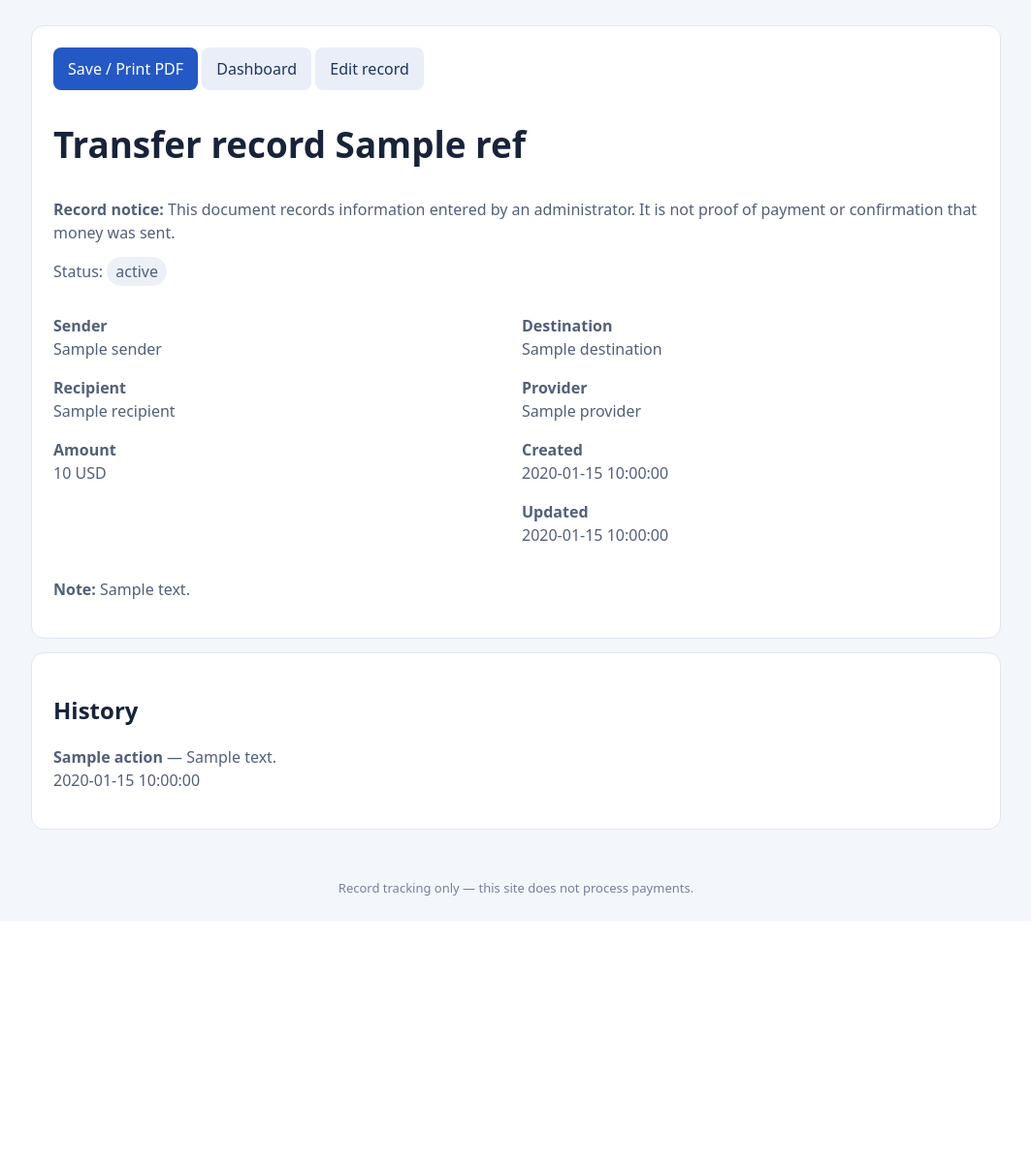
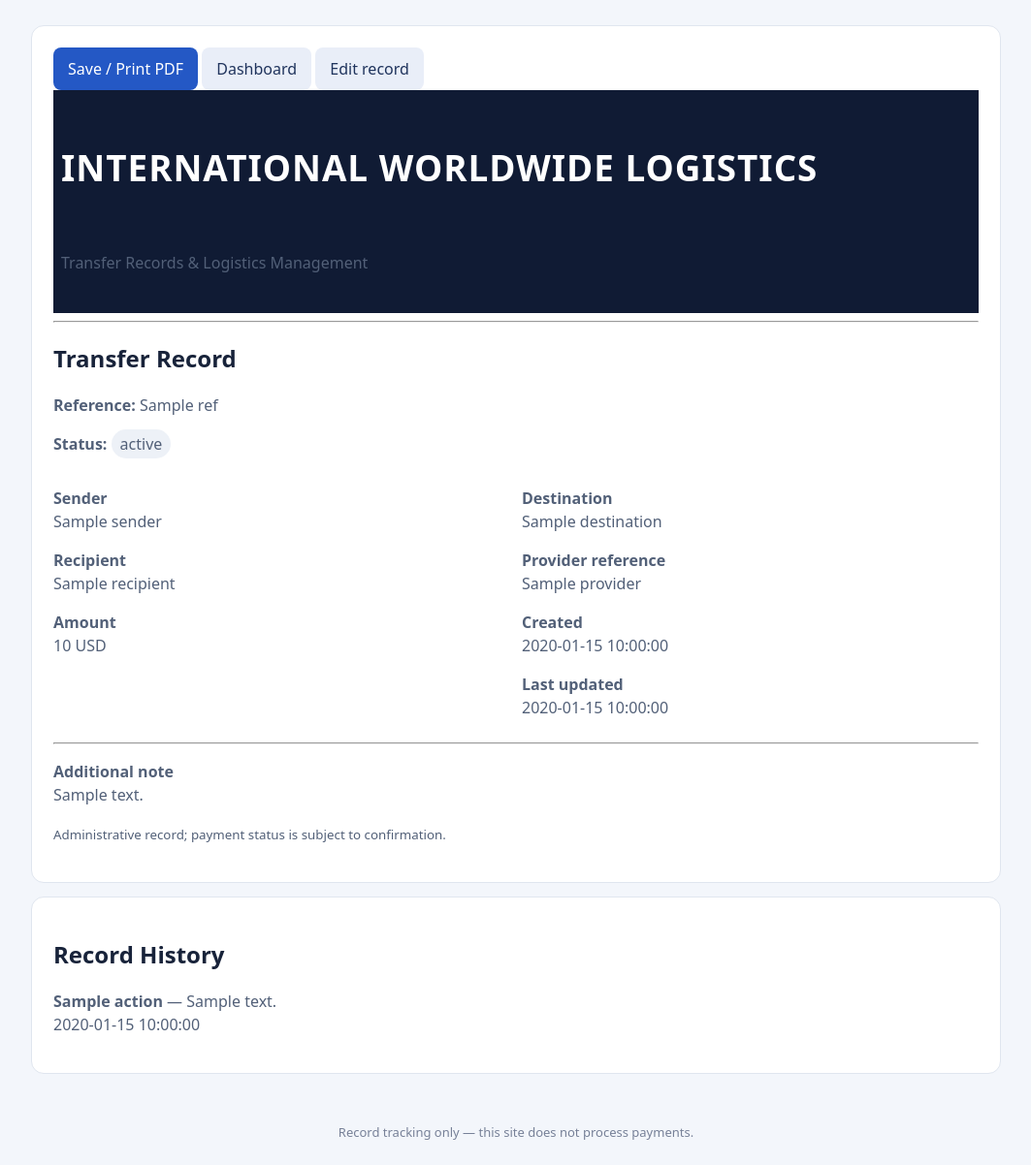
Before and after one commit to efenewton39-ui/newton-transfer-portal-fresh, a Flask app: template templates/detail.html in a window 1280 px wide. Shown: the part 58-1260 px from the top of the page at 97% size, without its empty margins (108-1171 px from the left). Before the commit the page ends 982 px from the top, so only its background shows below. Run offline with Flask 3, Linux system fonts and the light colour scheme; the template is opened without the code that fills it: most values are stand-ins (such as "Sample title", 1, 10 or a date in 2020); parts of the project's set-up code (start-up, migrations or seed data) failed here and were passed over.

Commit message:
Brand transfer record page.

```diff
--- a/templates/detail.html
+++ b/templates/detail.html
@@ -1 +1,49 @@
-{% extends "base.html" %}{% block content %}<section class="card"><div class="no-print"><button type="button" onclick="window.print()">Save / Print PDF</button> <a class="btn secondary" href="/dashboard">Dashboard</a> <a class="btn secondary" href="/{{t.id}}/edit">Edit record</a></div><h1>Transfer record {{t.ref}}</h1><p><b>Record notice:</b> This document records information entered by an administrator. It is not proof of payment or confirmation that money was sent.</p><p>Status: <span class="pill">{{t.status}}</span></p><div class="row"><div><p><b>Sender</b><br>{{t.sender}}</p><p><b>Recipient</b><br>{{t.recipient}}</p><p><b>Amount</b><br>{{t.amount}} {{t.currency}}</p></div><div><p><b>Destination</b><br>{{t.destination or '—'}}</p><p><b>Provider</b><br>{{t.provider or '—'}}</p><p><b>Created</b><br>{{t.created}}</p><p><b>Updated</b><br>{{t.updated}}</p></div></div><p><b>Note:</b> {{t.note or '—'}}</p></section><section class="card no-print"><h2>History</h2>{% for h in history %}<p><b>{{h.action}}</b> — {{h.details}}<br>{{h.created}}</p>{% else %}<p>No history.</p>{% endfor %}</section>{% endblock %}
+
+{% extends "base.html" %}
+{% block content %}
+<section class="card">
+  <div class="no-print">
+    <button type="button" onclick="window.print()">Save / Print PDF</button>
+    <a class="btn secondary" href="/dashboard">Dashboard</a>
+    <a class="btn secondary" href="/{{t.id}}/edit">Edit record</a>
+  </div>
+
+  <header style="text-align:center; padding:24px 8px;">
+    <h1 style="letter-spacing:1px;">INTERNATIONAL WORLDWIDE LOGISTICS</h1>
+    <p>Transfer Records &amp; Logistics Management</p>
+  </header>
+
+  <hr>
+
+  <h2>Transfer Record</h2>
+  <p><b>Reference:</b> {{t.ref}}</p>
+  <p><b>Status:</b> <span class="pill">{{t.status}}</span></p>
+
+  <div class="row">
+    <div>
+      <p><b>Sender</b><br>{{t.sender}}</p>
+      <p><b>Recipient</b><br>{{t.recipient}}</p>
+      <p><b>Amount</b><br>{{t.amount}} {{t.currency}}</p>
+    </div>
+    <div>
+      <p><b>Destination</b><br>{{t.destination or '—'}}</p>
+      <p><b>Provider reference</b><br>{{t.provider or '—'}}</p>
+      <p><b>Created</b><br>{{t.created}}</p>
+      <p><b>Last updated</b><br>{{t.updated}}</p>
+    </div>
+  </div>
+
+  <hr>
+  <p><b>Additional note</b><br>{{t.note or '—'}}</p>
+  <p class="print-only"><small>Administrative record; payment status is subject to confirmation.</small></p>
+</section>
+
+<section class="card no-print">
+  <h2>Record History</h2>
+  {% for h in history %}
+    <p><b>{{h.action}}</b> — {{h.details}}<br>{{h.created}}</p>
+  {% else %}
+    <p>No history available.</p>
+  {% endfor %}
+</section>
+{% endblock %}
```
